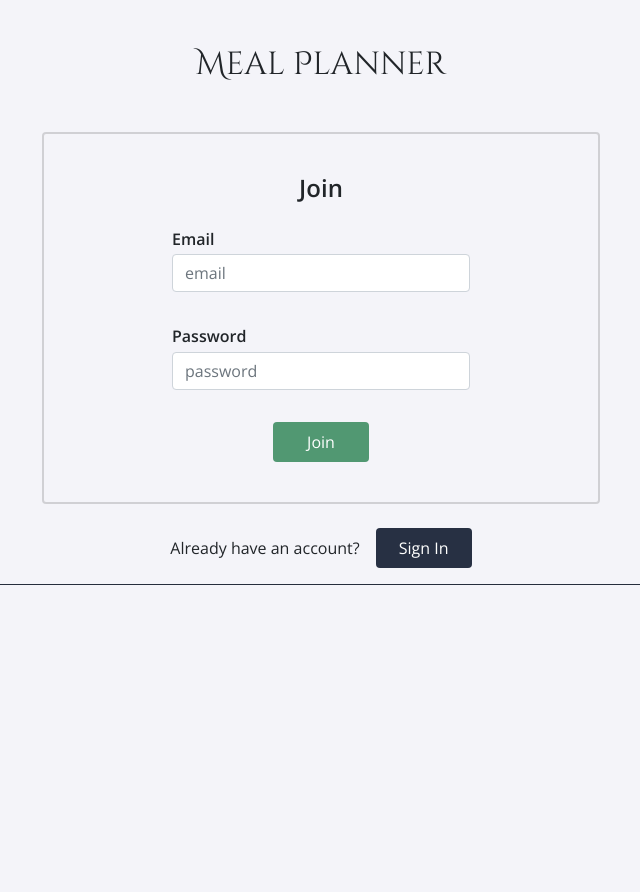
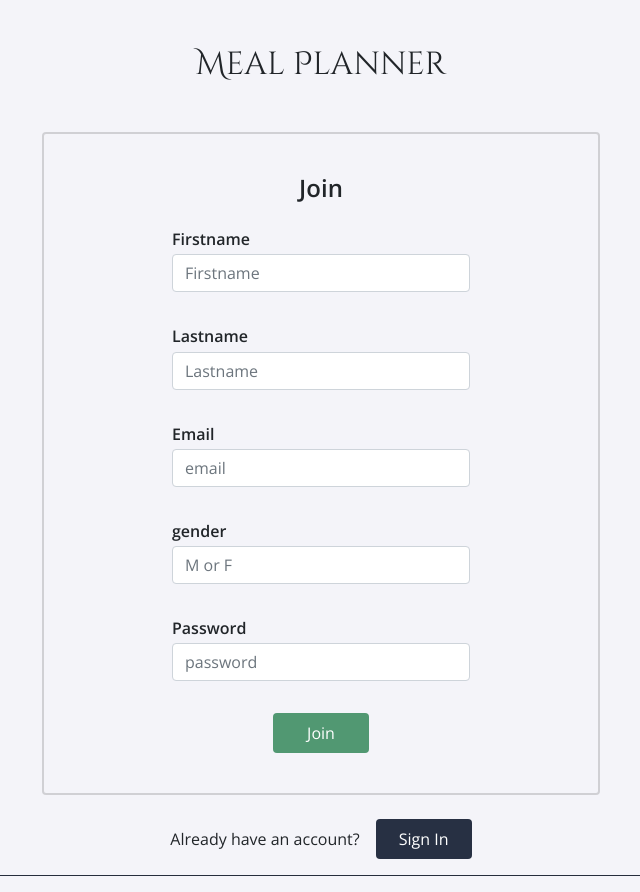
Before and after one commit to amoablo/comp3161-project, a Flask app: page /join in a window 1280 px wide. Shown: the part 74-966 px from the top of the page, without its empty margins (319-959 px from the left). Before the commit the page ends 659 px from the top, so only its background shows below. Run offline with Flask 2, Linux system fonts and the light colour scheme; some libraries are stand-ins or nearby versions.

Commit message:
update join

```diff
--- a/app/forms.py
+++ b/app/forms.py
@@ -6,3 +6,10 @@ from flask_wtf.file import FileField, FileRequired, FileAllowed
 class LoginForm(FlaskForm):
     email = StringField('Email', validators=[InputRequired()])
     password = PasswordField('Password', validators=[InputRequired()])
+
+class SignUpForm(FlaskForm):
+    firstname=StringField('Firstname', validators=[DataRequired()])
+    lastname=StringField('Lastname', validators=[DataRequired()])
+    gender=StringField('gender', validators=[InputRequired()])
+    email = StringField("Email",  validators=[DataRequired(), Email()])
+    password = PasswordField('Password', validators=[InputRequired()])
--- a/app/templates/join.html
+++ b/app/templates/join.html
@@ -1,23 +1,28 @@
-{% extends "base.html" %}
-
-{% block main %}
+{% extends "base.html" %} {% block main %}
 
 <div class="login-page d-flex flex-column ">
     <div class="login-form-header d-flex justify-content-center">
         <h2 id='login-page-text'>Meal Planner</h2>
     </div>
     {% include 'flash_messages.html' %}
-  <form action="{{ url_for('login') }}" method="post" class="login-form rounded">
+    <form action="{{ url_for('join') }}" method="post" class="login-form rounded">
         {{ form.csrf_token }}
 
         <h4 class='form-header'>Join</h4>
         <div class="form-group">
-      {{ form.email.label }}
-      {{ form.email(class='form-control', placeholder="email") }}
+            {{ form.firstname.label }} {{ form.firstname(class='form-control', placeholder="Firstname") }}
         </div>
         <div class="form-group">
-      {{ form.password.label }}
-      {{ form.password(class='form-control', placeholder="password") }}
+            {{ form.lastname.label }} {{ form.lastname(class='form-control', placeholder="Lastname") }}
+        </div>
+        <div class="form-group">
+            {{ form.email.label }} {{ form.email(class='form-control', placeholder="email") }}
+        </div>
+        <div class="form-group">
+            {{ form.gender.label }} {{ form.gender(class='form-control', placeholder="M or F") }}
+        </div>
+        <div class="form-group">
+            {{ form.password.label }} {{ form.password(class='form-control', placeholder="password") }}
         </div>
         <div class="submit-btn-container d-flex justify-content-center">
             <button type="submit" name="submit" class="btn custom-btn submit-btn">Join</button>
--- a/app/views.py
+++ b/app/views.py
@@ -3,9 +3,18 @@ from flask import render_template, request, redirect, url_for, flash
 from flask_login import login_user, logout_user, current_user, login_required
 from werkzeug.security import check_password_hash
 from werkzeug.utils import secure_filename
-from .forms import LoginForm
+from .forms import LoginForm,SignUpForm
 import os
 from flask.helpers import send_from_directory
+import pymysql
+
+con= pymysql.connect(
+    host= "localhost",
+    database="mealplanner",
+    user="root",
+    password="",
+    )
+
 
 @app.route('/')
 def home():
@@ -31,10 +40,19 @@ def pantry():
     return render_template('pantry.html')
 
 @app.route('/shoppingList')
-@login_required
+#@login_required
 def shoppingList():
+    cur=con.cursor()
+    cur.execute("SELECT * from ingredients")
+    rows=cur.fetchall()
+    row=[]
+    for r in rows:
+        row.append(f"{r[1]}")
+    con.commit()
+    cur.close()
+    con.close()
     """Render website's shopping list page."""
-    return render_template('shoppinglist.html')
+    return render_template('shoppinglist.html',row=row)
 
 @app.route("/login", methods=["GET", "POST"])
 def login():
@@ -66,24 +84,37 @@ def login():
 def join():
     if current_user.is_authenticated:
         return redirect(url_for('recipe'))
-    form = LoginForm()
+    form = SignUpForm()
     if request.method == "POST":
         if form.validate_on_submit():
             # Get the username and password values from the form.
-            email = form.username.data
+            firstname=form.firstname.data
+            lastname=form.lastname.data
+            gender=form.gender.data
+            email = form.email.data
             password = form.password.data
 
+            cur=con.cursor()
+            sql="INSERT INTO users(first_name,last_name,email,gender,password) VALUES(%s,%s,%s,%s,%s)"
+            cur.execute(sql,(firstname,lastname,email,gender,password))
+            con.commit()
+            cur.close()
+            con.close()
+            flash('Joined successfully.', 'success')
+            return redirect(url_for("login"))
+        else:
+            flash('Information invalid.', 'danger')
             # query database for a user based on the username
 
-            user = ''
+            # user = ''
 
-            # validate the password and ensure that a user was found
-            if user is not None and check_password_hash(user.password, password):
-                login_user(user)    # load into session
-                flash('Joined successfully.', 'success') # flash a message to the user
-                return redirect(url_for("recipes"))  # redirect to a secure-page route
-            else:
-                flash('Username or Password is incorrect.', 'danger')
+            # # validate the password and ensure that a user was found
+            # if user is not None and check_password_hash(user.password, password):
+            #     login_user(user)    # load into session
+            #     flash('Joined successfully.', 'success') # flash a message to the user
+            #     return redirect(url_for("recipes"))  # redirect to a secure-page route
+            # else:
+            #     flash('Username or Password is incorrect.', 'danger')
     flash_errors(form)
     return render_template("join.html", form=form)
 
--- a/requirements.txt
+++ b/requirements.txt
@@ -24,3 +24,4 @@ SQLAlchemy==1.4.4
 text-unidecode==1.3
 Werkzeug==1.0.1
 WTForms==2.3.3
+email_validator
```
Also changed, not shown: fake-data/generateData.py (+7 -0 lines). Lines whose indentation alone changed are shown as unchanged.
